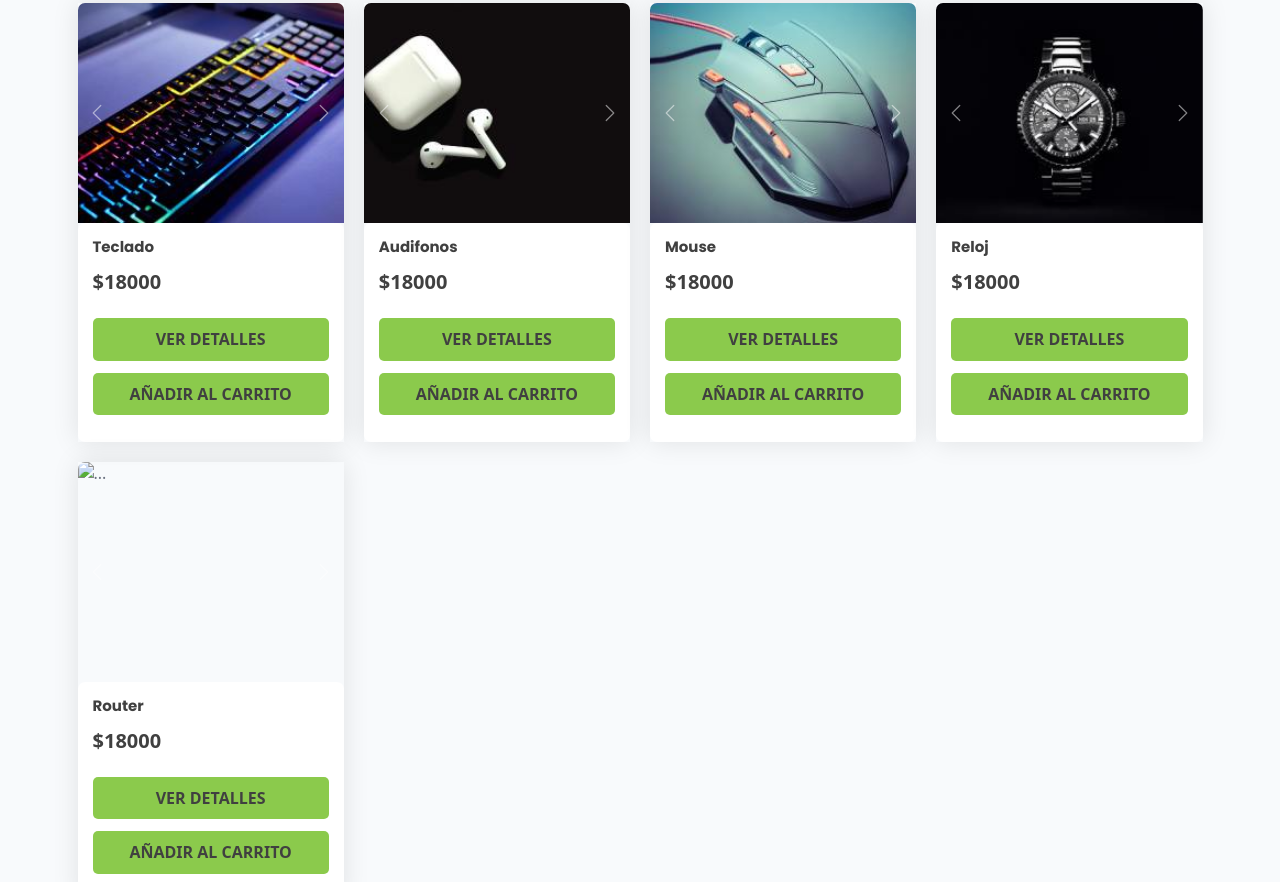
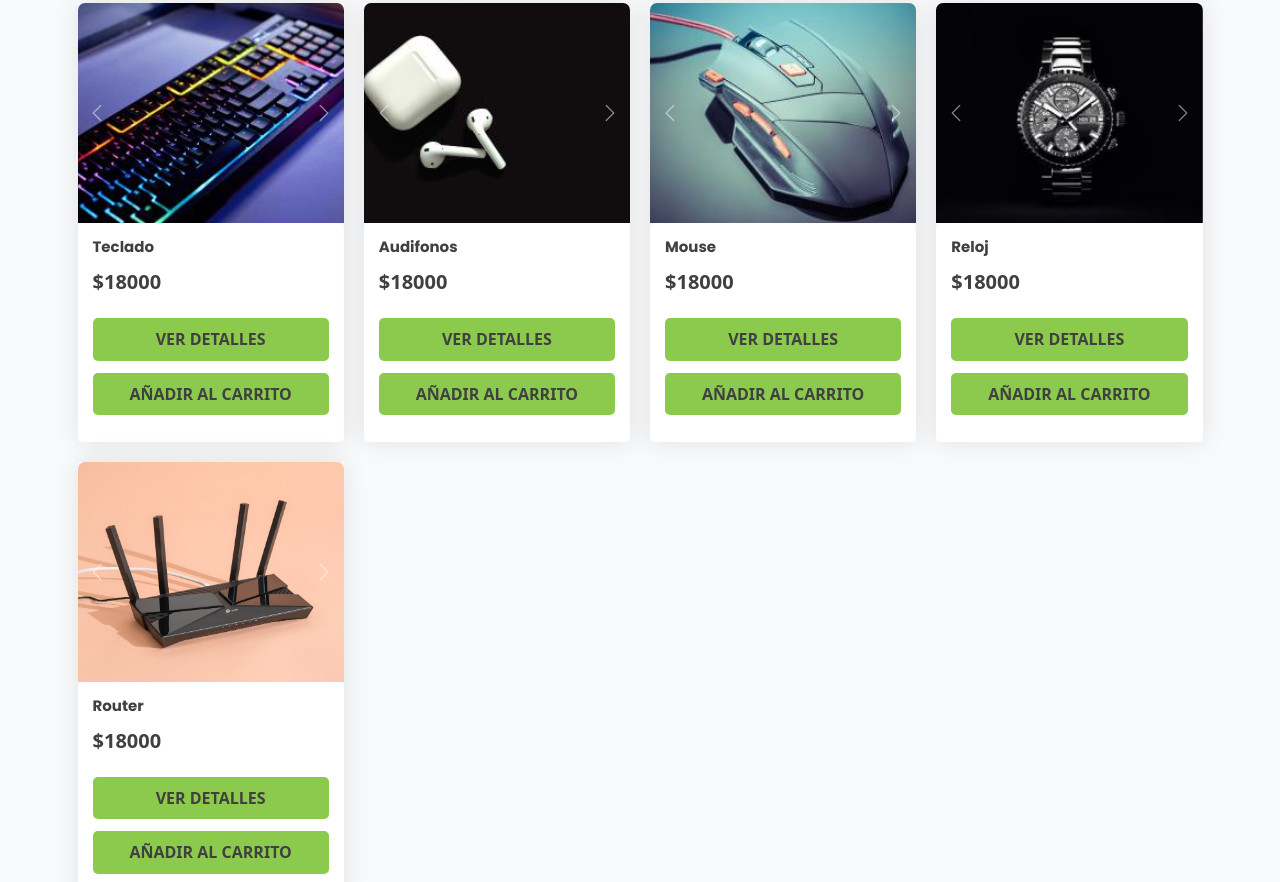
Before and after one commit to trashymint/ing.-software-proyecto, a plain HTML site: page index.html in a window 1280 px wide. Shown: the part 418-1300 px from the top of the page. Drawn offline with nearby package versions, Linux system fonts and the light colour scheme; files that its build step writes are made by us from their sources; the site is published under a folder, as on GitHub Pages, so addresses that start at the root find nothing; files whose address does not match are found by name.

Commit message:
Update image source path for product carousel

```diff
--- a/index.html
+++ b/index.html
@@ -216,7 +216,7 @@
                     <div id="carouselProduct5" class="carousel slide">
                         <div class="carousel-inner">
                             <div class="carousel-item active">
-                                <img src="/assets/img/products/product-05a.jpg" class="d-block w-100" alt="...">
+                                <img src="./assets/img/products/product-05a.jpg" class="d-block w-100" alt="...">
                             </div>
                             <div class="carousel-item">
                                 <img src="./assets/img/products/product-05b.jpg" class="d-block w-100" alt="...">
```
